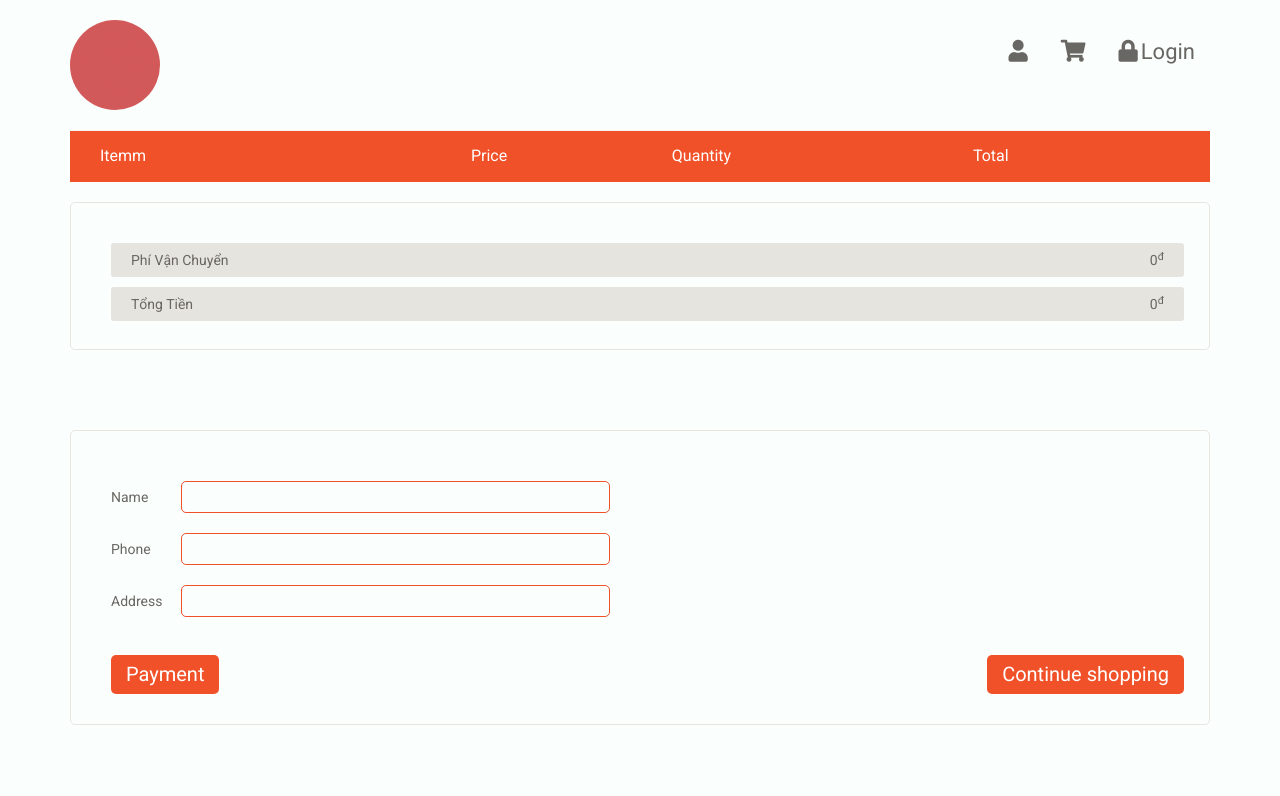
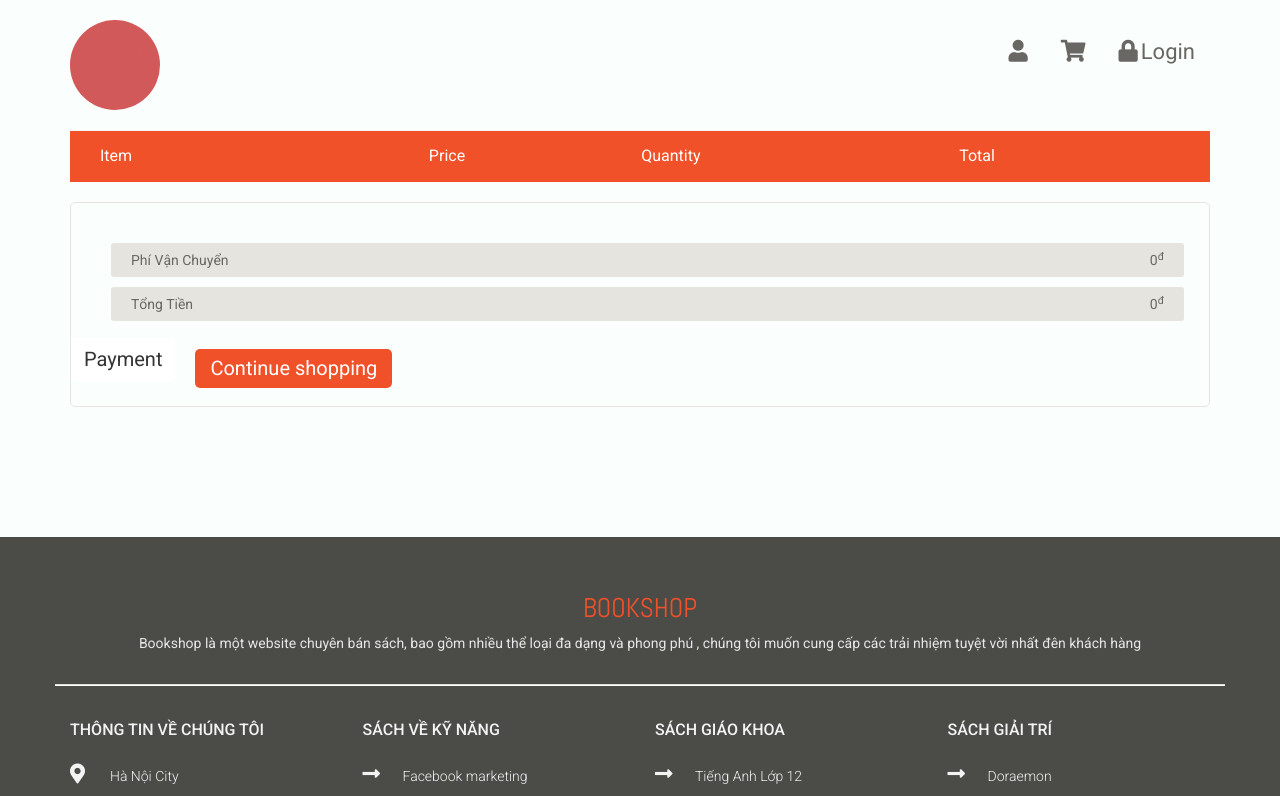
Before and after one commit to Nam14122003/BTL, a React (Create React App) app in the folder fashion_book_frontend-master/: page /cart in a window 1280 px wide. Shown: the top 796 px of the page. Built offline with nearby package versions, Linux system fonts and the light colour scheme.

Commit message:
Add  QR code

```diff
--- a/fashion_book_frontend-master/package.json
+++ b/fashion_book_frontend-master/package.json
@@ -5,6 +5,7 @@
   "dependencies": {
     "axios": "^0.17.1",
     "lodash": "^4.17.10",
+    "qrcode.react": "^4.2.0",
     "react": "^17.0.0-rc.0",
     "react-bootstrap": "^0.32.1",
     "react-dom": "^17.0.0-rc.0",
--- a/fashion_book_frontend-master/src/components/cart/content.cart.js
+++ b/fashion_book_frontend-master/src/components/cart/content.cart.js
@@ -1,6 +1,8 @@
 import React, { Component } from "react";
 import { Link } from "react-router-dom";
 import { Modal, Button } from "react-bootstrap";
+import { QRCodeCanvas } from "qrcode.react";
+
 class ContentCart extends Component {
   constructor() {
     super();
@@ -15,93 +17,34 @@ class ContentCart extends Component {
       notiAddress: "",
       notiDetailAddress: "",
       ispay: false,
-      showpaymentfail: false
+      showpaymentfail: false,
+      showQR: false
     };
   }
-  componentWillMount() {
-    let total = 0;
-    for (let i = 0; i < this.props.cart.length; i++) {
-      total +=
-        Number(this.props.cart[i].price) * Number(this.props.cart[i].count);
+
+  componentWillReceiveProps(nextProps) {
+    if (nextProps.cart !== this.props.cart) {
+      let total = nextProps.cart.reduce((sum, item) => sum + (Number(item.price) * Number(item.count)), 0);
+      this.setState({ total });
+    }
+    if (nextProps.ispay !== this.props.ispay && nextProps.ispay === true) {
+      this.setState({ ispay: true });
+    }
+    if (nextProps.ispay !== this.props.ispay && nextProps.ispay === false) {
+      this.setState({ showpaymentfail: true });
     }
   }
-  componentWillReceiveProps(nextProps) {
-    if (nextProps.cart !== this.props.cart) {
-      let total = 0;
-      for (let i = 0; i < nextProps.cart.length; i++) {
-        total +=
-          Number(nextProps.cart[i].price) * Number(nextProps.cart[i].count);
-      }
-      this.setState({ total: total });
-    }
-    if(nextProps.ispay !== this.props.ispay && nextProps.ispay === true) {
-      this.setState({ispay: true})
-    }
-    if(nextProps.ispay !== this.props.ispay && nextProps.ispay === false) {
-      this.setState({showpaymentfail: true})
-    }
-  }
-  reset = () => {
-    this.setState({
-      show: false,
-      name: "",
-      phone: "",
-      address: "",
-      notiName: "",
-      notiPhone: "",
-      notiAddress: "",
-      notiDetailAddress: "",
-      ispay: false,
-      showpaymentfail: false
-    })
-  }
+
   handlePayment = () => {
     if (!this.props.islogin) {
       this.setState({ show: true });
       return;
-    } else {
-      this.setState({ show: false });
     }
-    let check = true;
-    if (this.state.name.length < 3) {
-      this.setState({
-        notiName: "Name invalid"
-      });
-      check = false;
-    } else {
-      this.setState({
-        notiName: ""
-      });
-    }
-    if (!this.isvaidPhone(this.state.phone)) {
-      this.setState({
-        notiPhone: "Phone invalid"
-      });
-      check = false;
-    } else {
-      this.setState({ notiPhone: "" });
-    }
+    this.setState({ showQR: true });
+  };
 
-    if (this.state.address === "") {
-      this.setState({ notiDetailAddress: "Address invalid" });
-      check = false;
-    } else {
-      this.setState({ notiDetailAddress: "" });
-    }
-    if (check === false) return;
-    this.props.payment(
-      this.state.address,
-      this.state.phone,
-      this.state.name,
-      this.state.total
-    );
-  };
-  isvaidPhone = phone => {
-    if (phone.length < 10 || phone.length > 11) return false;
-    for (let i = 0; i < phone.length; i++) {
-      if (phone.charAt(i) < "0" || phone.charAt(i) > "9") return false;
-    }
-    return true;
+  isValidPhone = phone => {
+    return /^\d{10,11}$/.test(phone);
   };
 
   render() {
@@ -109,12 +52,11 @@ class ContentCart extends Component {
       <div>
         <section id="cart_items">
           <div className="container">
-
             <div className="table-responsive cart_info">
               <table className="table table-condensed">
                 <thead>
                   <tr className="cart_menu">
-                    <td className="image">Itemm</td>
+                    <td className="image">Item</td>
                     <td className="description" />
                     <td className="price">Price</td>
                     <td className="quantity">Quantity</td>
@@ -123,215 +65,70 @@ class ContentCart extends Component {
                   </tr>
                 </thead>
                 <tbody>
-                  {this.props.cart.map((element, index) => {
-                    return (
-                      <tr>
+                  {this.props.cart.map((element, index) => (
+                    <tr key={index}>
                       <td className="cart_product">
-                          <a href="">
                         <img src={element.img} alt="" />
-                          </a>
                       </td>
                       <td className="cart_description">
-                          <h4>
-                            <a href="">{element.name}</a>
-                          </h4>
-
+                        <h4>{element.name}</h4>
                       </td>
                       <td className="cart_price">
                         <p>{element.price}</p>
                       </td>
                       <td className="cart_quantity">
-                          <div className="cart_quantity_button">
-                            <span
-                              className="cart_quantity_up"
-                              onClick={() => {
-                                element.count += 1;
-                                this.props.updateProductInCart(element);
-                              }}
-                            >
-                              {" "}
-                              +{" "}
-                            </span>
-                            <input
-                              className="cart_quantity_input"
-                              type="text"
-                              name="quantity"
-                              value={element.count}
-                              autocomplete="off"
-                              size="2"
-                            />
-                            <span
-                              className="cart_quantity_down"
-                              onClick={() => {
-                                if (element.count === 1) {
-                                  return;
-                                }
-                                element.count -= 1;
-                                this.props.updateProductInCart(element);
-                              }}
-                            >
-                              {" "}
-                              -{" "}
-                            </span>
-                          </div>
+                        <span onClick={() => this.props.updateProductInCart({...element, count: element.count + 1})}>+</span>
+                        <input type="text" value={element.count} readOnly />
+                        <span onClick={() => this.props.updateProductInCart({...element, count: Math.max(1, element.count - 1)})}>-</span>
                       </td>
                       <td className="cart_total">
-                          <p className="cart_total_price">
-                          {new Intl.NumberFormat('de-DE', {currency: 'EUR' }).format(element.price * element.count)}<sup>đ</sup>
-
-                          </p>
+                        <p>{(element.price * element.count).toLocaleString()}<sup>đ</sup></p>
                       </td>
                       <td className="cart_delete">
-                          <a
-                            className="cart_quantity_delete"
-                            onClick={() =>
-                              this.props.deteleProductInCart(element._id)
-                            }
-                          >
-                            <i className="fa fa-times" />
-                          </a>
+                        <button onClick={() => this.props.deteleProductInCart(element._id)}>X</button>
                       </td>
                     </tr>
-                    );
-                  })}
+                  ))}
                 </tbody>
               </table>
             </div>
           </div>
         </section>
+
         <section id="do_action">
           <div className="container">
             <div className="row">
               <div className="col-md-12">
-                <div class="total_area">
+                <div className="total_area">
                   <ul>
-
-                    <li>
-                      Phí Vận Chuyển<span>0<sup>đ</sup> </span>
-                    </li>
-                    <li>
-                      Tổng Tiền <span>  {new Intl.NumberFormat('de-DE', {currency: 'EUR' }).format(this.state.total)}<sup>đ</sup></span>
-                    </li>
+                    <li>Phí Vận Chuyển <span>0<sup>đ</sup></span></li>
+                    <li>Tổng Tiền <span>{this.state.total.toLocaleString()}<sup>đ</sup></span></li>
                   </ul>
-                  <Modal
-                    show={this.state.show}
-                    onHide={() => this.setState({ show: false })}
-                    container={this}
-                    aria-labelledby="contained-modal-title"
-                  >
-                    <Modal.Header closeButton>
-                      <Modal.Title id="contained-modal-title">
-                        Notification
-                      </Modal.Title>
-                    </Modal.Header>
-                    <Modal.Body>Vui Lòng Đăng Nhập Để Thanh Toán</Modal.Body>
-                    <Modal.Footer>
-                      <Button onClick={() => this.setState({ show: false })}>
-                        <a>Cancel</a>
-                      </Button>
-                      <Button onClick={this.handleHide}>
-                        <Link to="/login_register">Login</Link>
-                      </Button>
-                    </Modal.Footer>
-                  </Modal>
-
+                  <div className="button_container">
+                    <Button className="payment_button" onClick={this.handlePayment}>Payment</Button>
+                    <Link className="btn btn-default check_out" to={"/"}>Continue shopping</Link>
                   </div>
-              </div>
-              <div className="col-md-12">
-                <div className="chose_area">
-                  <ul class="user_option">
-                    <li>
-                      <label>Name</label>
-                      <input
-                        type="text"
-                        value={this.state.name}
-                        onChange={e => this.setState({ name: e.target.value })}
-                      />
-                      <span>{this.state.notiName}</span>
-                    </li>
-                    <li>
-                      <label>Phone</label>
-                      <input
-                        type="text"
-                        value={this.state.phone}
-                        onChange={e => this.setState({ phone: e.target.value })}
-                      />
-                      <span>{this.state.notiPhone}</span>
-                    </li>
-                  </ul>
-
-                  <ul className="user_option">
-                    <li>
-                      <label>Address</label>
-                      <input
-                        type="text"
-                        value={this.state.address}
-                        onChange={e =>
-                          this.setState({ address: e.target.value })
-                        }
-                      />
-                      <span>{this.state.notiDetailAddress}</span>
-                    </li>
-                  </ul>
-                  <Modal
-                    show={this.state.ispay}
-                    onHide={() => this.setState({ ispay: false })}
-                    container={this}
-                    aria-labelledby="contained-modal-title"
-                  >
-                    <Modal.Header closeButton>
-                      <Modal.Title id="contained-modal-title">
-                        Notification
-                      </Modal.Title>
-                    </Modal.Header>
-                    <Modal.Body>Đặt Hàng Thành Công, Vui Lòng Vào Đơn Hàng Để Xem Chi Tiết</Modal.Body>
-                    <Modal.Footer>
-                      <Button onClick={() => {this.reset()
-                         window.location.reload()}}>
-                        <a>OK</a>
-                      </Button>
-                    </Modal.Footer>
-                  </Modal>
-
-                  <Modal
-                    show={this.state.showpaymentfail}
-                    onHide={() => this.setState({ showpaymentfail: false })}
-                    container={this}
-                    aria-labelledby="contained-modal-title"
-                  >
-                    <Modal.Header closeButton>
-                      <Modal.Title id="contained-modal-title">
-                        Notification
-                      </Modal.Title>
-                    </Modal.Header>
-                    <Modal.Body>Đặt Hang Thất Bại</Modal.Body>
-                    <Modal.Footer>
-                      <Button onClick={() => this.setState({ showpaymentfail: false })}>
-                        <a>Cancel</a>
-                      </Button>
-                    </Modal.Footer>
-                  </Modal>
-                  <div className='cart-option'>
-
-
-                  <button
-                    className="btn btn-default update"
-                    onClick={() => this.handlePayment()}
-                  >
-                    Payment
-                  </button>
-                  <Link class="btn btn-default check_out" to={"/"}>
-                    Continue shopping
-                  </Link>
-                  </div>
-
                 </div>
               </div>
             </div>
           </div>
         </section>
+
+        <Modal show={this.state.showQR} onHide={() => this.setState({ showQR: false })}>
+          <Modal.Header closeButton>
+            <Modal.Title>Scan to Pay</Modal.Title>
+          </Modal.Header>
+          <Modal.Body style={{ textAlign: 'center' }}>
+            <p>Vui lòng quét QR để thanh toán</p>
+            <QRCodeCanvas value={`Payment for ${this.state.total} VND`} size={256} />
+          </Modal.Body>
+          <Modal.Footer>
+            <Button onClick={() => this.setState({ showQR: false })}>Close</Button>
+          </Modal.Footer>
+        </Modal>
       </div>
     );
   }
 }
+
 export default ContentCart;
--- a/fashion_book_frontend-master/src/components/home/content.home.js
+++ b/fashion_book_frontend-master/src/components/home/content.home.js
@@ -180,7 +180,7 @@ class ContentHome extends Component {
                           name="optradio"
                           checked={this.state.check_5}
                         />{" "}
-                          = 150.000
+                          >= 150.000
                       </label>
                     </div>
                   </div>
```
Also changed, not shown: 2 other files (tests, documents, lock files or other folders). Lines whose indentation alone changed are shown as unchanged.
